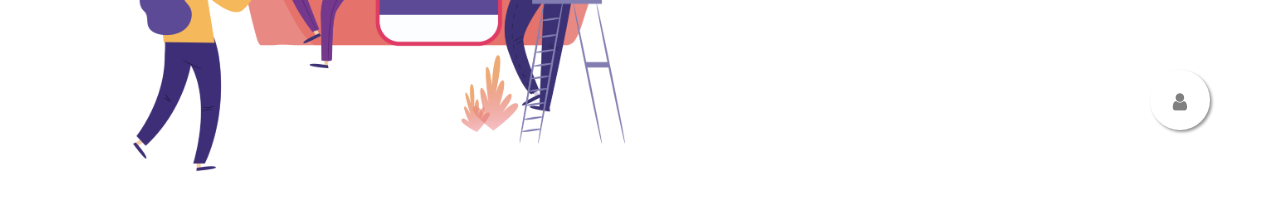
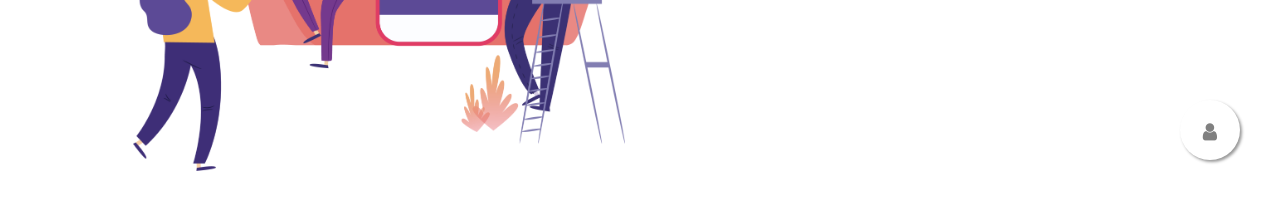
Before and after one commit to edwinvente/fronSigmaReact, a React (Create React App) app: page / in a window 1280 px wide. Shown: the part 600-810 px from the top of the page. Built offline with nearby package versions, Linux system fonts and the light colour scheme; no server answers.

Commit message:
reset form and alert js

```diff
--- a/src/App.js
+++ b/src/App.js
@@ -16,12 +16,10 @@ const GlobalStyle = createGlobalStyle`
 
 const Navigation = () =>{
   return(
-    <nav>
-      <a className="float">
-          <NavLink to='/perfil' activeClassName='active'>
+    <nav className='float'>
+      <NavLink to='/perfil' activeClassName='active'>
             <i className="fa fa-user my-float"></i>
-          </NavLink>
-        </a>
+      </NavLink>
     </nav>
   )
 }
--- a/src/components/Formulario/Formulario.js
+++ b/src/components/Formulario/Formulario.js
@@ -26,14 +26,17 @@ const Formulario = () => {
   }, [])
 
   const { register, handleSubmit, watch, errors } = useForm()
-  const onSubmit = data => handleSave(data)
+  const onSubmit = (data, e) => {
+    handleSave(data)
+    e.target.reset()
+  }
 
   const handleSave = (props) =>{
     axios.post(url+`user`, { json: JSON.stringify(props)})
             .then(res => {
                 console.log(res);
                 console.log(res.data);
-                if(res.data.status){
+                if(res.data){
                   alert('Registro exitoso')
                 }
     }).catch(err => {
```
